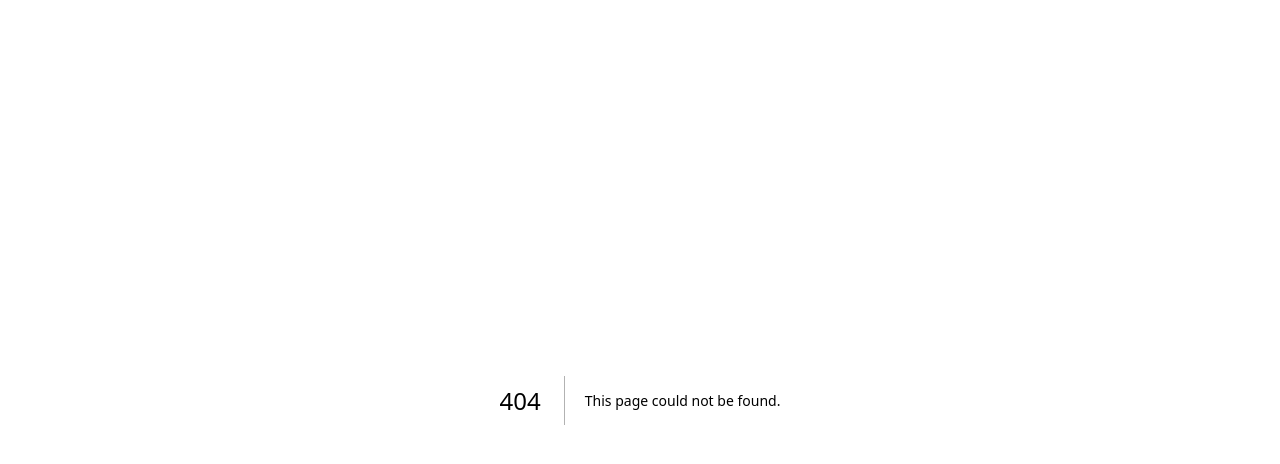
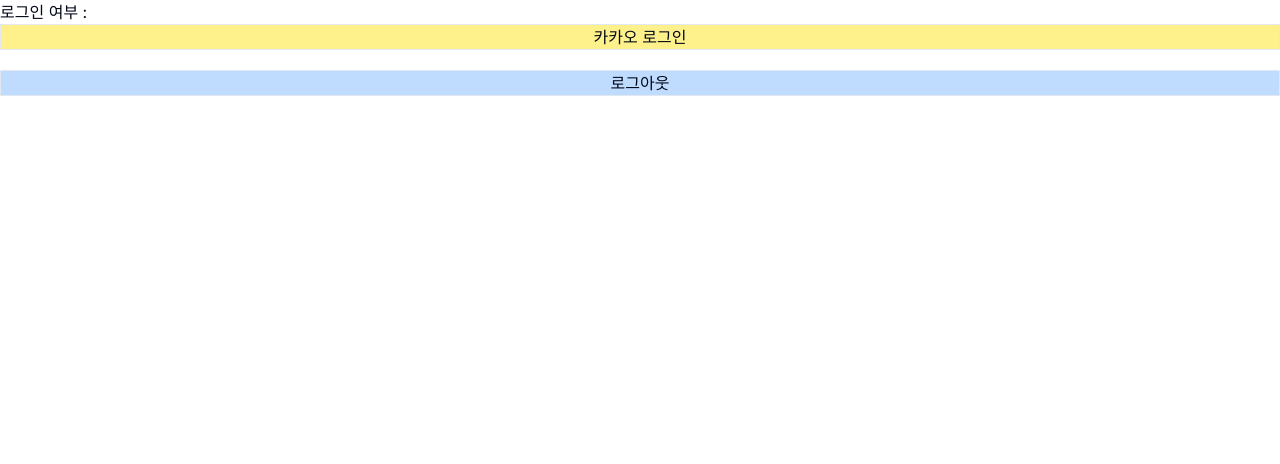
Before and after one commit to munyeol-Yoon/Permu, a Next.js app: page /log-in in a window 1280 px wide. Before the commit this address had no page. Shown: the top 464 px of the page. Built offline with nearby package versions, Linux system fonts and the light colour scheme.

Commit message:
Update : 카카오 로그인 연결
- auth context 추가

```diff
--- /dev/null
+++ b/src/app/(provider)/(root)/(auth)/log-in/page.tsx
@@ -0,0 +1,20 @@
+'use client';
+import { useAuth } from '@/contexts/auth.context/auth.context';
+
+const LogInPage = () => {
+  const { logInWithProvider } = useAuth();
+  const handleLogin = () => logInWithProvider('kakao');
+  return (
+    <>
+      <p>로그인 여부 : </p>
+      <div className="flex flex-col gap-5">
+        <button className="border bg-yellow-200" onClick={handleLogin}>
+          카카오 로그인
+        </button>
+        <button className="border bg-blue-200">로그아웃</button>
+      </div>
+    </>
+  );
+};
+
+export default LogInPage;
--- a/src/app/(provider)/layout.tsx
+++ b/src/app/(provider)/layout.tsx
@@ -1,8 +1,13 @@
+import { AuthProvider } from '@/contexts/auth.context/auth.context';
 import QueryProvider from '@/query/QueryProvider';
 import { PropsWithChildren } from 'react';
 
 const ProviderLayout = ({ children }: PropsWithChildren) => {
-  return <QueryProvider>{children}</QueryProvider>;
+  return (
+    <QueryProvider>
+      <AuthProvider>{children}</AuthProvider>
+    </QueryProvider>
+  );
 };
 
 export default ProviderLayout;
--- /dev/null
+++ b/src/app/api/auth/callback/route.ts
@@ -0,0 +1,21 @@
+import { createClient } from '@/supabase/server';
+import { NextResponse } from 'next/server';
+// The client you created from the Server-Side Auth instructions
+
+export async function GET(request: Request) {
+  const { searchParams, origin } = new URL(request.url);
+  const code = searchParams.get('code');
+  // if "next" is in param, use it as the redirect URL
+  const next = searchParams.get('next') ?? '/';
+
+  if (code) {
+    const supabase = createClient();
+    const { error } = await supabase.auth.exchangeCodeForSession(code);
+    if (!error) {
+      return NextResponse.redirect(`${origin}${next}`);
+    }
+  }
+
+  // return the user to an error page with instructions
+  return NextResponse.redirect(`${origin}/auth/auth-code-error`);
+}
--- /dev/null
+++ b/src/app/api/auth/provider/route.ts
@@ -0,0 +1,24 @@
+import { createClient } from '@/supabase/server';
+import { Provider } from '@supabase/supabase-js';
+import { NextRequest, NextResponse } from 'next/server';
+
+export async function GET(request: NextRequest) {
+  try {
+    const { searchParams } = new URL(request.url);
+    const provider = searchParams.get('provider');
+
+    const supabase = createClient();
+
+    const { data, error } = await supabase.auth.signInWithOAuth({
+      provider: provider as Provider,
+      options: {
+        redirectTo: `${process.env.NEXT_PUBLIC_BASE_URL}/api/auth/callback`
+      }
+    });
+
+    if (data) return NextResponse.json(data, { status: 200 });
+    if (error) return NextResponse.json({ error: '로그인 실패', details: error.message });
+  } catch (error) {
+    return NextResponse.json({ error: '로그인 처리 중 네트워크 오류', details: error });
+  }
+}
--- /dev/null
+++ b/src/contexts/auth.context/auth.context.tsx
@@ -0,0 +1,42 @@
+'use client';
+import { Provider, User } from '@supabase/supabase-js';
+import { useRouter } from 'next/navigation';
+import { createContext, PropsWithChildren, useContext, useState } from 'react';
+
+type AuthContextValue = {
+  isInitialized: boolean;
+  isLoggedIn: boolean;
+  me: User | null;
+  logInWithProvider: (provider: Provider) => void;
+};
+
+const initialValue: AuthContextValue = {
+  isInitialized: false,
+  isLoggedIn: false,
+  me: null,
+  logInWithProvider: () => {}
+};
+
+const AuthContext = createContext<AuthContextValue>(initialValue);
+export const useAuth = () => useContext(AuthContext);
+
+export const AuthProvider = ({ children }: PropsWithChildren) => {
+  const router = useRouter();
+  const [isInitialized, setIsInitialized] = useState<AuthContextValue['isInitialized']>(false);
+  const [me, setMe] = useState<AuthContextValue['me']>(null);
+  const isLoggedIn = !!me;
+
+  const logInWithProvider: AuthContextValue['logInWithProvider'] = async (provider) => {
+    const response = await fetch(`${process.env.NEXT_PUBLIC_BASE_URL}/api/auth/provider?provider=${provider}`);
+    const data = await response.json();
+    router.replace(data.url);
+  };
+
+  const value: AuthContextValue = {
+    isInitialized,
+    isLoggedIn,
+    me,
+    logInWithProvider
+  };
+  return <AuthContext.Provider value={value}>{children}</AuthContext.Provider>;
+};
```
